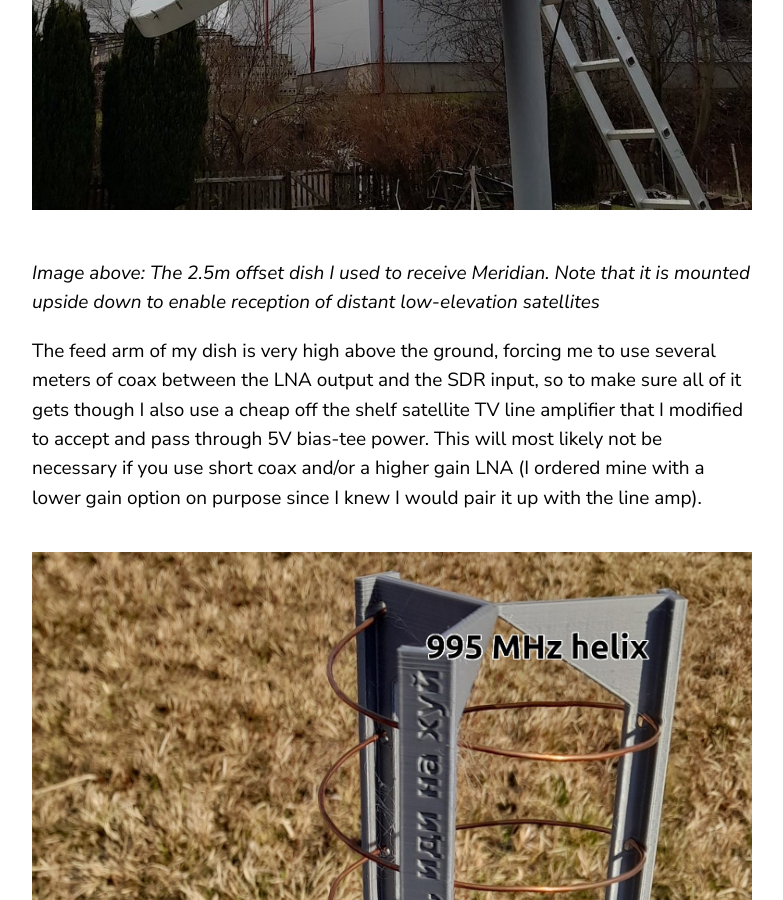
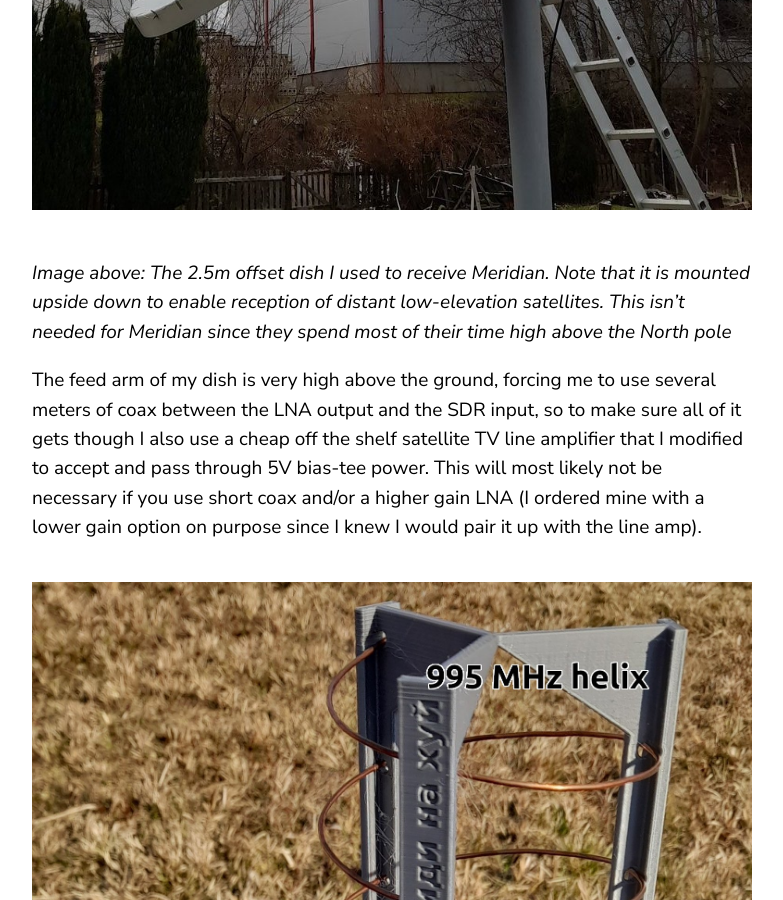
Before and after one commit to sgcderek/sgcderek.github.io, a Jekyll site: the page built from _posts/2022-03-27-meridian-tv.md, in a window 1280 px wide and 900 px high, scrolled down 7780 px. Shown: the whole window, without its empty margins (68-851 px from the left). Built offline with Jekyll 4.4.1, drawn with Linux system fonts in a browser that asks for light colours.

Commit message:
Update 2022-03-27-meridian-tv.md

```diff
--- a/_posts/2022-03-27-meridian-tv.md
+++ b/_posts/2022-03-27-meridian-tv.md
@@ -68,7 +68,7 @@ The 990 MHz Meridian transponder isn't particularly strong, requiring a high-gai
 
 ![](https://github.com/sgcderek/sgcderek.github.io/blob/main/images/receiving-meridian-tv/big-dish.jpeg?raw=true)
 
-*Image above: The 2.5m offset dish I used to receive Meridian. Note that it is mounted upside down to enable reception of distant low-elevation satellites*
+*Image above: The 2.5m offset dish I used to receive Meridian. Note that it is mounted upside down to enable reception of distant low-elevation satellites. This isn't needed for Meridian since they spend most of their time high above the North pole*
 
 The feed arm of my dish is very high above the ground, forcing me to use several meters of coax between the LNA output and the SDR input, so to make sure all of it gets though I also use a cheap off the shelf satellite TV line amplifier that I modified to accept and pass through 5V bias-tee power. This will most likely not be necessary if you use short coax and/or a higher gain LNA (I ordered mine with a lower gain option on purpose since I knew I would pair it up with the line amp).
 
```
